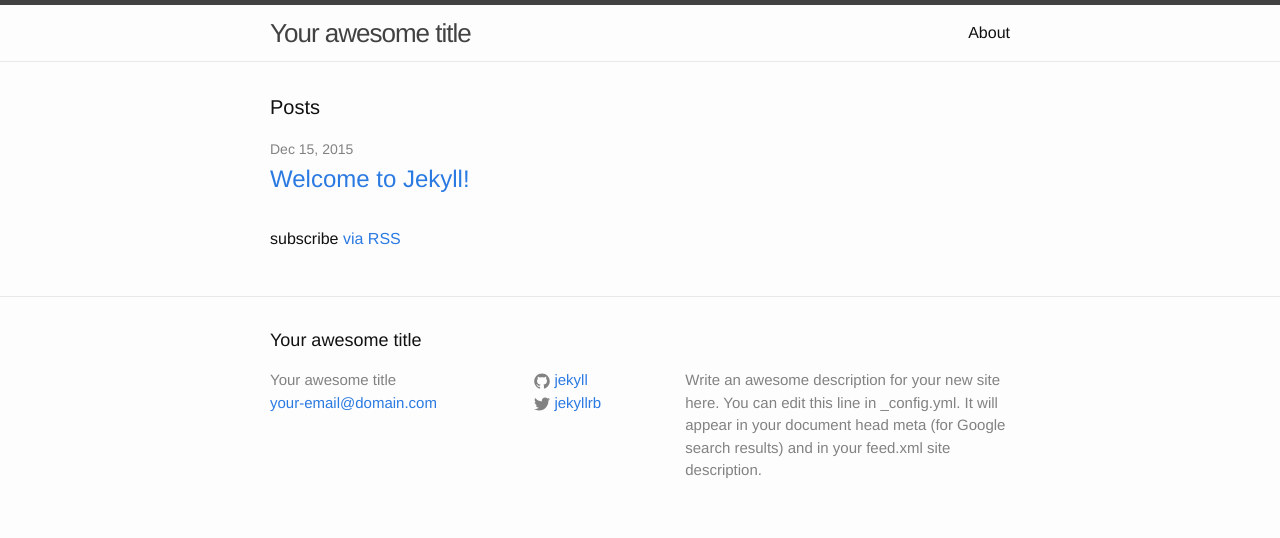
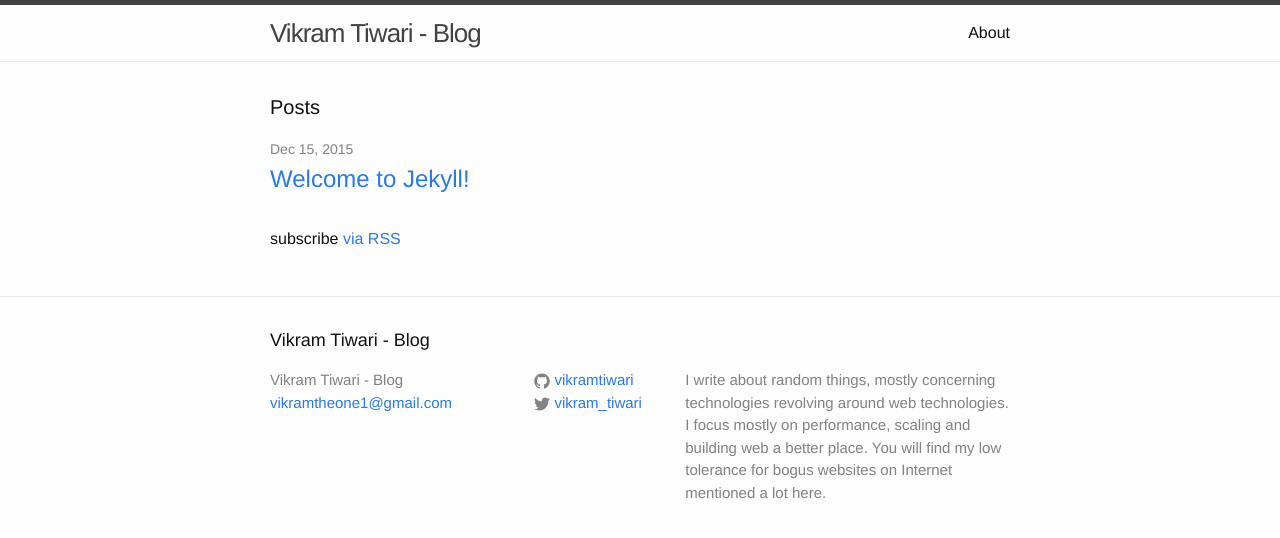
Before and after one commit to VikramTiwari/blog, a Jekyll site: the page built from index.html, in a window 1280 px wide. Shown: the top 538 px of the page. Built offline with Jekyll 4.4.1, drawn with Linux system fonts in a browser that asks for light colours.

Commit message:
basic details
switching to master after this, as this needs to be published

```diff
--- a/_config.yml
+++ b/_config.yml
@@ -6,16 +6,17 @@
 # 'jekyll serve'. If you change this file, please restart the server process.
 
 # Site settings
-title: Your awesome title
-email: your-email@domain.com
+title: Vikram Tiwari - Blog
+email: vikramtheone1@gmail.com
 description: > # this means to ignore newlines until "baseurl:"
-  Write an awesome description for your new site here. You can edit this
-  line in _config.yml. It will appear in your document head meta (for
-  Google search results) and in your feed.xml site description.
+  I write about random things, mostly concerning technologies revolving around
+  web technologies. I focus mostly on performance, scaling and building web a
+  better place. You will find my low tolerance for bogus websites on Internet
+  mentioned a lot here.
 baseurl: "" # the subpath of your site, e.g. /blog
-url: "http://yourdomain.com" # the base hostname & protocol for your site
-twitter_username: jekyllrb
-github_username:  jekyll
+url: "http://vikramtiwari.com" # the base hostname & protocol for your site
+twitter_username: vikram_tiwari
+github_username:  vikramtiwari
 
 # Build settings
 markdown: kramdown
```
